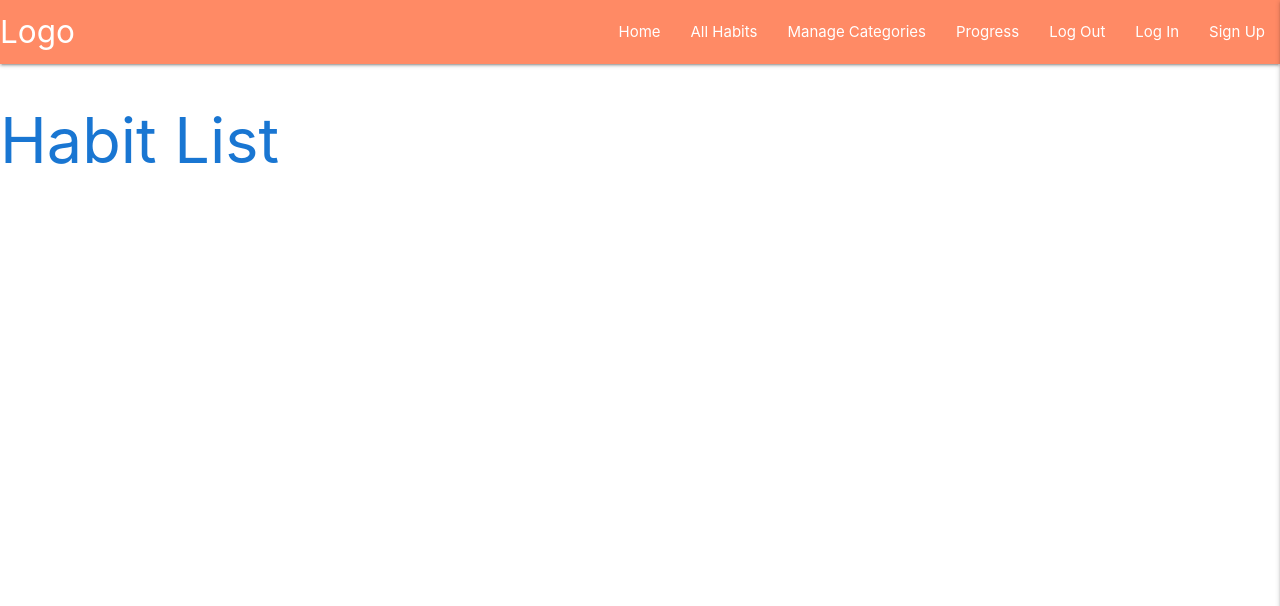
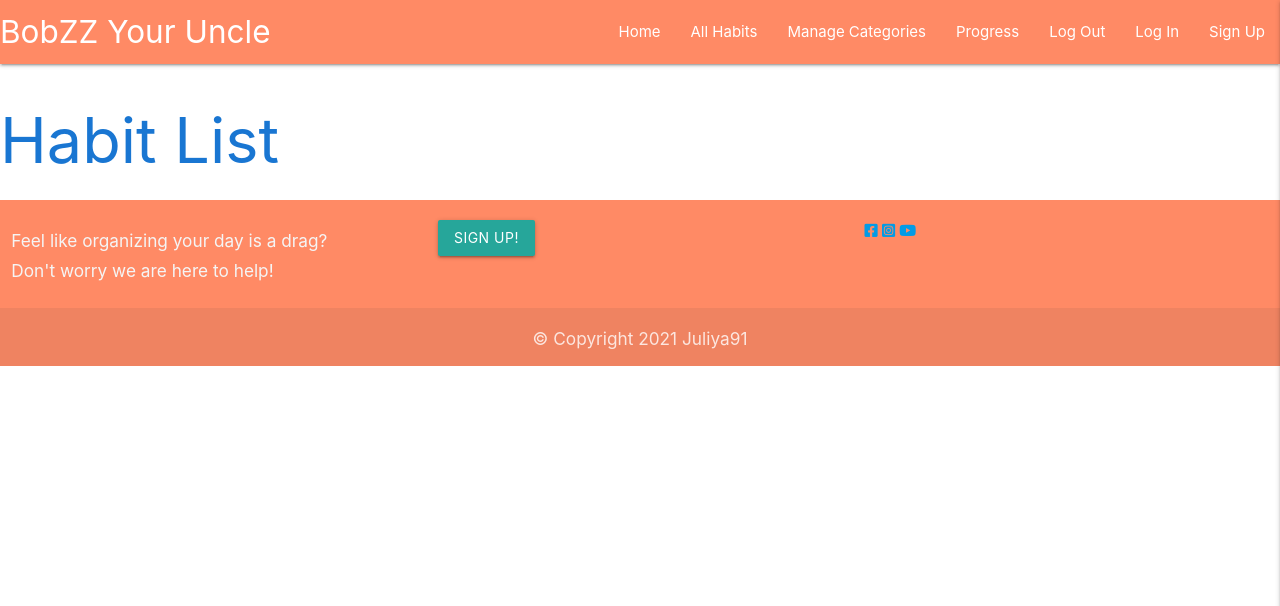
Before and after one commit to Juliya91/bobzz-your-uncle, a Flask app: page / in a window 1280 px wide. Shown: the top 606 px of the page. Run offline with Flask 2, Linux system fonts and the light colour scheme; data that the repository does not hold is empty; some libraries are stand-ins or nearby versions.

Commit message:
feat: Add footer from Materialize and modified it slightly

```diff
--- a/templates/base.html
+++ b/templates/base.html
@@ -1,26 +1,27 @@
 <!DOCTYPE html>
   <html>
     <head>
-      <!--Import Google Icon Font-->
       <link rel="stylesheet" href="https://cdnjs.cloudflare.com/ajax/libs/font-awesome/5.15.4/css/all.min.css"
       integrity="sha512-1ycn6IcaQQ40/MKBW2W4Rhis/DbILU74C1vSrLJxCq57o941Ym01SwNsOMqvEBFlcgUa6xLiPY/NS5R+E6ztJQ==" crossorigin="anonymous" referrerpolicy="no-referrer" type="text/css"/>
       <!--Import materialize.css-->
       <link type="text/css" rel="stylesheet" href="static/css/materialize.min.css"  media="screen,projection"/>
+      <!--Link to style.css taken from Code Institute walkthrough project - Task Manager-->
       <link rel="stylesheet" href="{{ url_for('static', filename='css/style.css') }}" type="text/css">
+      <meta name="viewport" content="width=device-width, initial-scale=1.0"/>
 
-      <!--Let browser know website is optimized for mobile-->
-      <meta name="viewport" content="width=device-width, initial-scale=1.0"/>
       {% block styles %}
       {% endblock %}
+
       <title>BobZZ Your Uncle</title>
     </head>
 
     <body>
       <header>
-        <!--Desktop Navbar-->
+      <!------ Desktop Navbar ------>
+        <!--- Navbar & Sidenav taken from Materialize - (https://materializecss.com/navbar.html) --->
         <nav class="nav-extended deep-orange lighten-2">
           <div class="nav-wrapper">
-            <a href="#!" class="brand-logo left">Logo</a>
+            <a href="#!" class="brand-logo left">BobZZ Your Uncle</a>
             <a href="#" data-target="mobile-demo" class="sidenav-trigger right"><i class="fas fa-bars"></i></a>
             <ul class="right hide-on-med-and-down">
               <li><a href="#">Home</a></li>
@@ -34,8 +35,9 @@
           </div>
         </nav>
 
-        <!-- mobile sidenav -->
+      <!------ Mobile Sidenav ------>
         <ul class="sidenav" id="mobile-demo">
+          <li><h4>BobZZ Your Uncle</h4></li>
           <li><a href="#">Home</a></li>
           <li><a href="{{ url_for('get_habits') }}">All Habits</a></li>
           <li><a href="#">Manage Categories</a></li>
@@ -44,14 +46,53 @@
           <li><a href="#">Log In</a></li>
           <li><a href="#">Sign Up</a></li>
         </ul>
+        <!--/Navbar & Sidenav-->
       </header>
+
         {% block content %}
         {% endblock %}
 
+    <!------ Footer ----->
+      <!----- Footer taken from from Materialize - (https://materializecss.com/footer.html)-->
+        <footer class="page-footer deep-orange lighten-2">
+          <div class="container-fluid">
+            <div class="row">
+              <div class="col m4 s12">
+                <h6 class="grey-text text-lighten-4">Feel like organizing your day is a drag?</h6>
+                <h6 class="grey-text text-lighten-4">Don't worry we are here to help!</h6>
+              </div>
+              <div class="col m4 s12">
+                <a class="waves-effect waves-light btn">Sign Up!</a>
+              </div>
+              <div class="col m4 s12">
+                  <a target="_blank" href="#">
+                    <i class="fab fa-facebook-square" aria-hidden="true"></i>
+                      <span class="sr-only">Facebook</span>
+                  </a>
+                 <a target="_blank" href="#">
+                    <i class="fab fa-instagram-square" aria-hidden="true"></i>
+                      <span class="sr-only">Instagram</span>
+                  </a>
+                  <a target="_blank" href="#">
+                    <i class="fab fa-youtube" aria-hidden="true"></i>
+                    <span class="sr-only">YouTube</span>
+                </a>
+              </div>
+            </div>
+          </div>
+          <div class="footer-copyright">
+            <div class="container center">
+                  <h6>&copy; Copyright 2021 Juliya91</h6>
+            </div>
+          </div>
+        </footer>
+  <!------ /Footer ----->
+
         <script src="https://code.jquery.com/jquery-3.5.1.min.js"
         integrity="sha256-9/aliU8dGd2tb6OSsuzixeV4y/faTqgFtohetphbbj0=" crossorigin="anonymous"></script>
-     <!--JavaScript at end of body for optimized loading-->
+        <!--JavaScript at end of body for optimized loading-->
         <script type="text/javascript" src="static/js/materialize.min.js"></script>
+        <!--Link to script.js taken from Code Institute walkthrough project - Task Manager-->
         <script src="{{ url_for('static', filename='js/script.js') }}"></script>
         {% block scripts %}
         {% endblock %}
```
